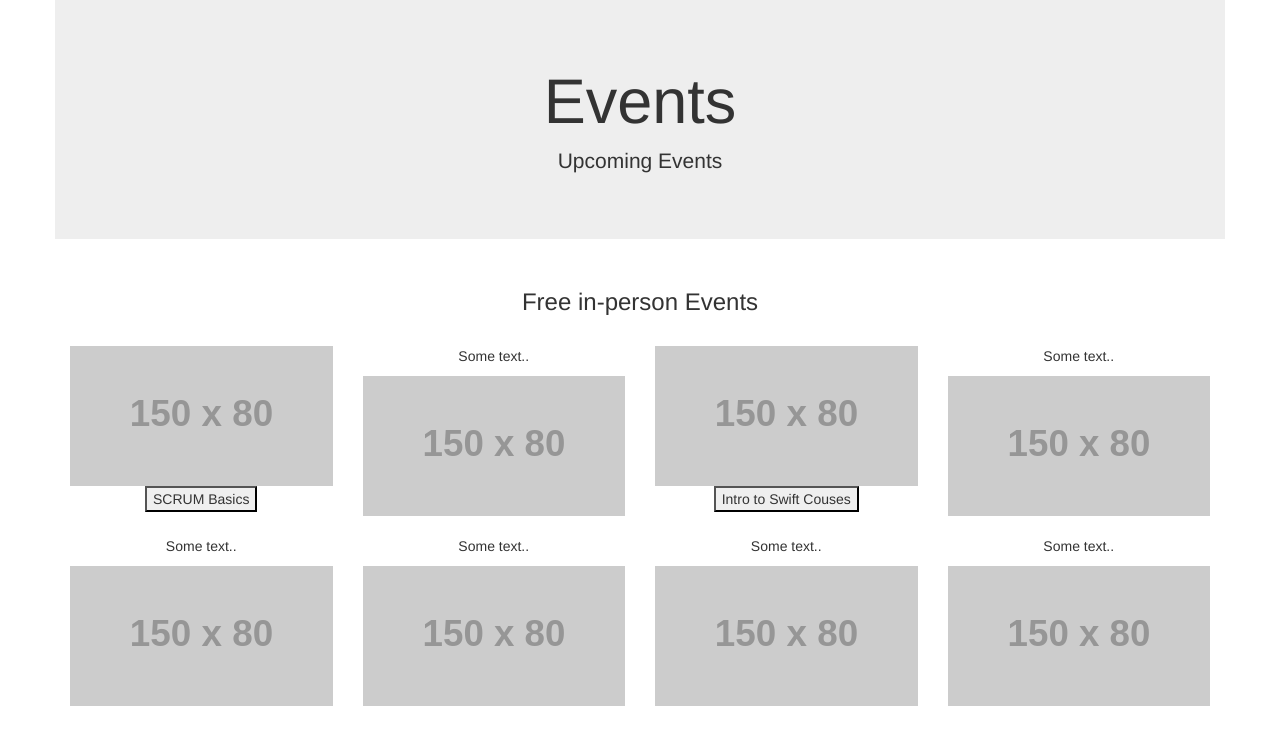
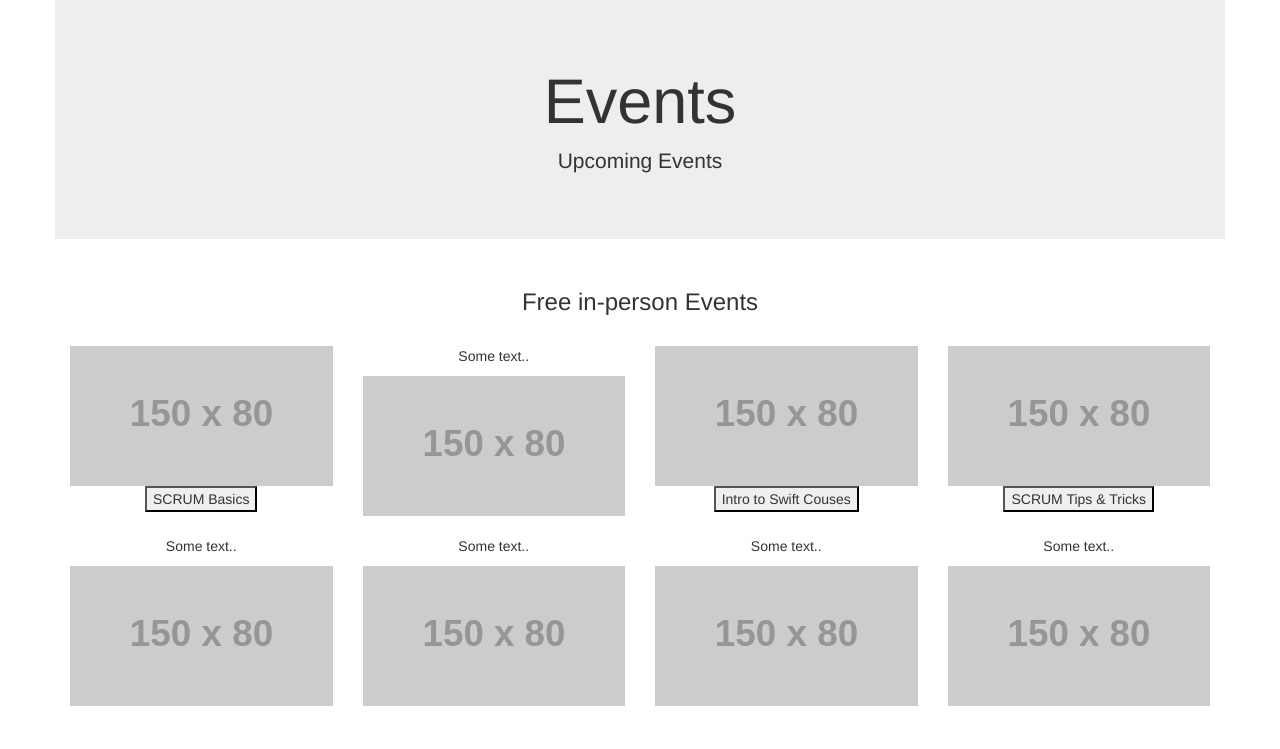
Before and after one commit to Void-Stag/Flask-Assessment, a Flask app: page /events in a window 1280 px wide. Shown: the part 73-822 px from the top of the page. Run offline with Flask 3, Linux system fonts and the light colour scheme; grey boxes labelled with a size stand in for pictures from a placeholder-image service; parts of the project's set-up code (start-up, migrations or seed data) failed here and were passed over; some libraries are stand-ins or nearby versions.

Commit message:
Update event.html

```diff
--- a/App3_Scrum_080222/app/templates/event.html
+++ b/App3_Scrum_080222/app/templates/event.html
@@ -35,8 +35,13 @@
       </div>
     </div>
     <div class="col-sm-3">
-      <p>Some text..</p>
       <img src="https://placehold.it/150x80?text=IMAGE" class="img-responsive" style="width:100%" alt="Image">
+      <button data-toggle="collapse" data-target="#Tricks_Tips">SCRUM Tips & Tricks</button>
+
+      <div id="Tricks_Tips" class="collapse">
+      <p>Join this collabarative session where everyone shares and learns the best tips for SCRUM Projects.<br>
+      Location: DMU Clephan Building 3.12 - 19/01/23 @ 10:00am</p>
+      </div>
     </div>
   </div>
 </div><br>
```
